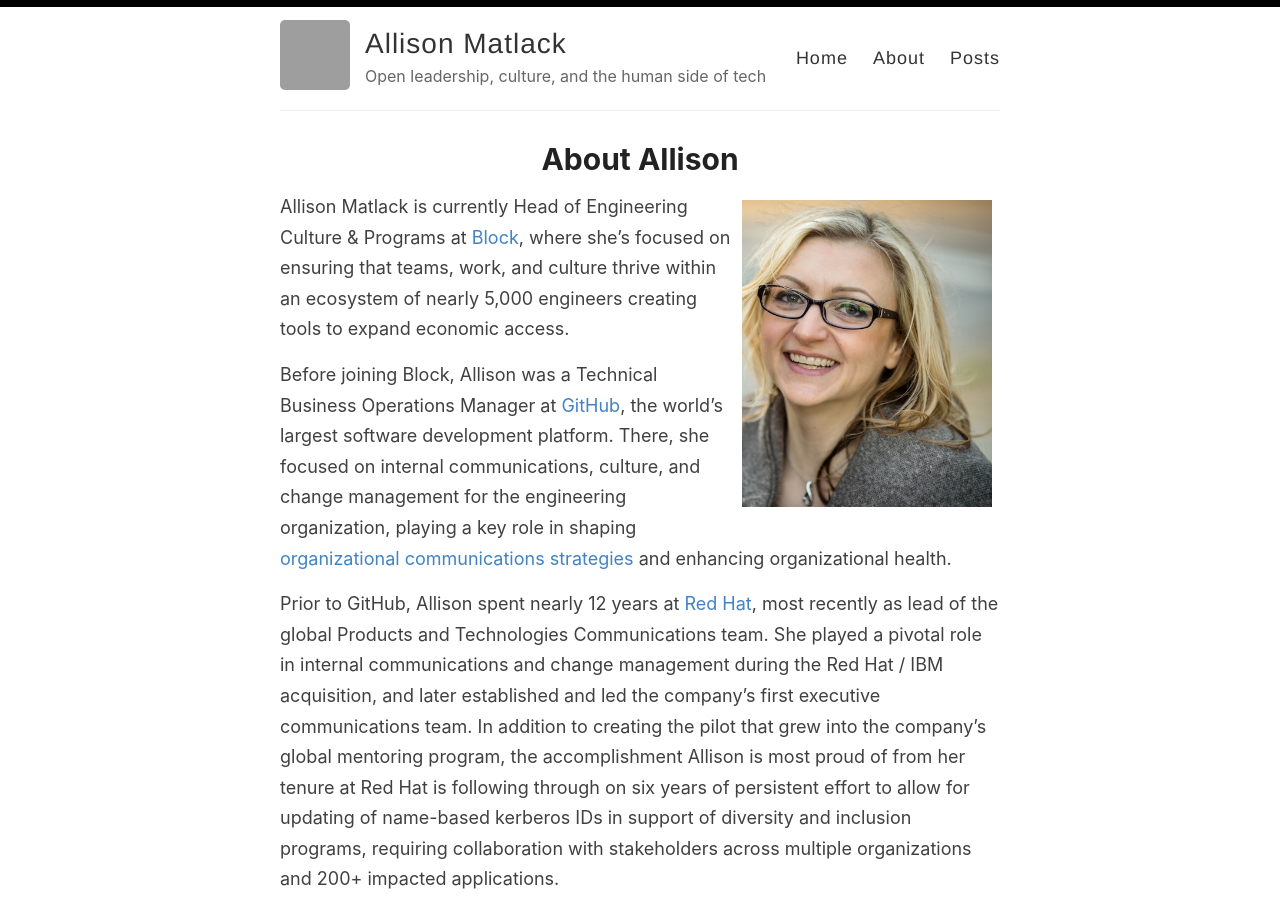
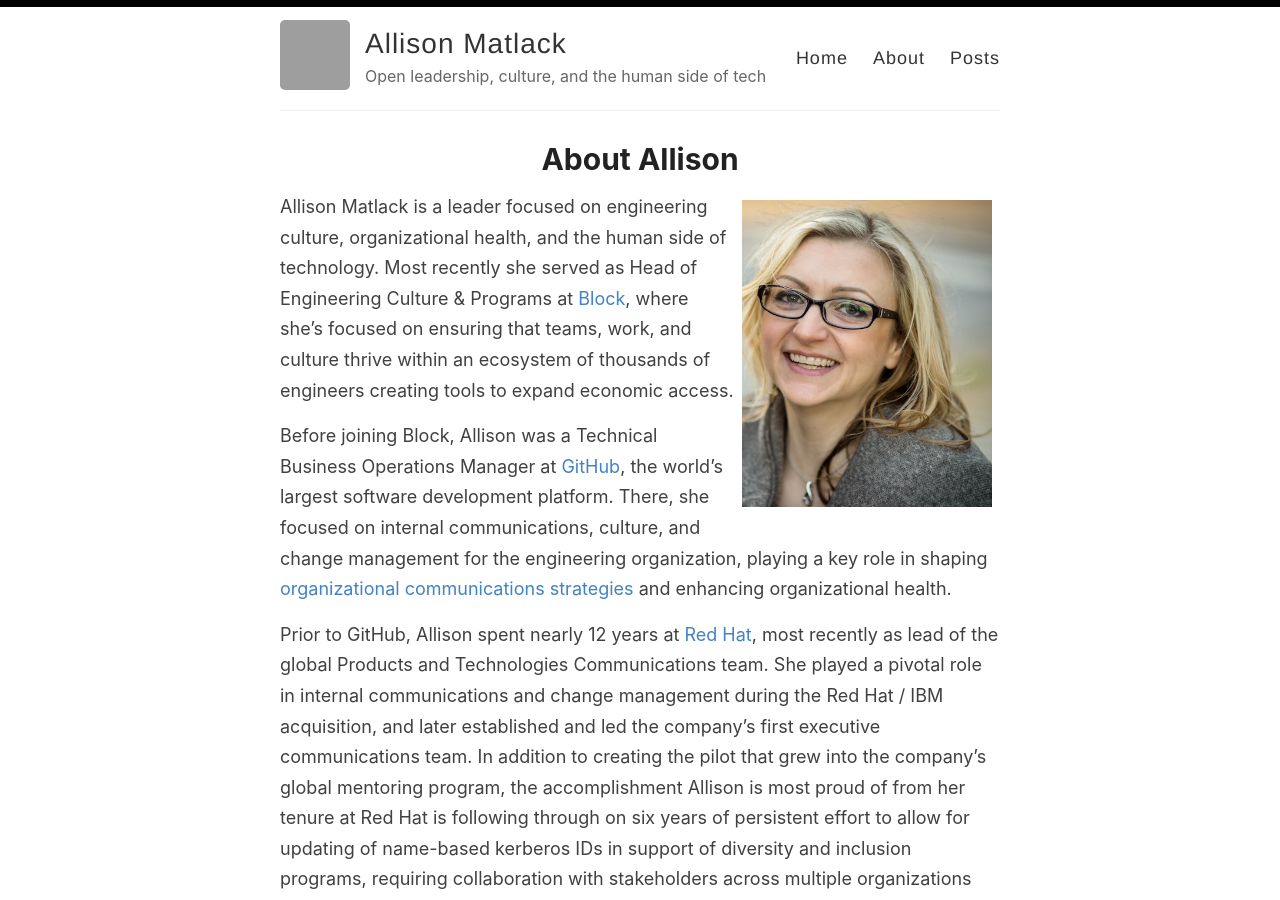
Before and after one commit to amatlack/amatlack.github.io, a Jekyll site: the page built from _pages/about.md, in a window 1280 px wide and 900 px high. Built offline with Jekyll 4.4.1, drawn with Linux system fonts in a browser that asks for light colours; grey boxes are pictures that could not be loaded.

Commit message:
Update about.md

```diff
--- a/_pages/about.md
+++ b/_pages/about.md
@@ -8,7 +8,7 @@ permalink: /about/
   <img src="{{ site:baseurl }}/images/Matlack-138.jpg" />
 </div>
 
-Allison Matlack is currently Head of Engineering Culture & Programs at [Block](https://block.xyz/), where she's focused on ensuring that teams, work, and culture thrive within an ecosystem of nearly 5,000 engineers creating tools to expand economic access.
+Allison Matlack is a leader focused on engineering culture, organizational health, and the human side of technology. Most recently she served as Head of Engineering Culture & Programs at [Block](https://block.xyz/), where she's focused on ensuring that teams, work, and culture thrive within an ecosystem of thousands of engineers creating tools to expand economic access.
 
 Before joining Block, Allison was a Technical Business Operations Manager at [GitHub](https://github.com/about), the world's largest software development platform. There, she focused on internal communications, culture, and change management for the engineering organization, playing a key role in shaping [organizational communications strategies](https://github.blog/2023-10-04-how-to-communicate-like-a-github-engineer-our-principles-practices-and-tools/) and enhancing organizational health.
 
```
